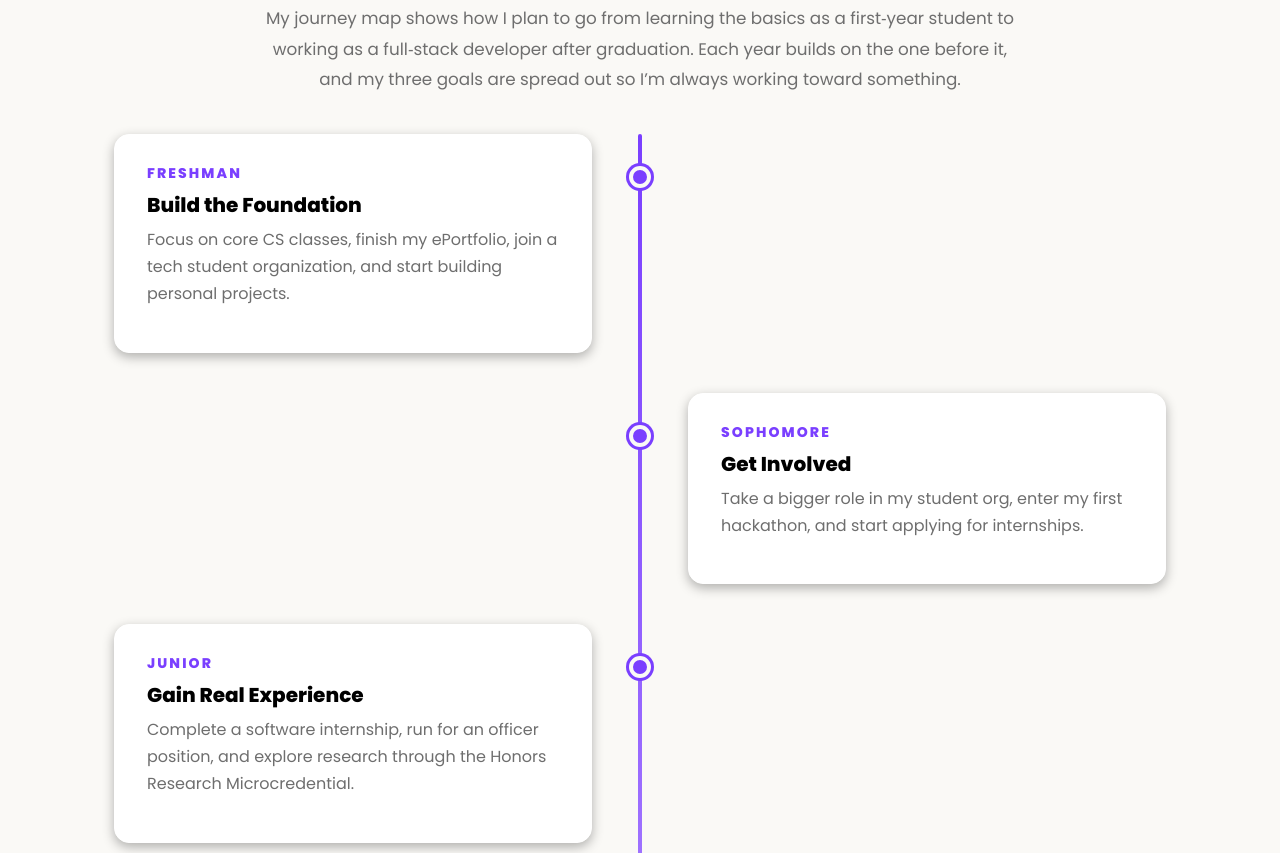
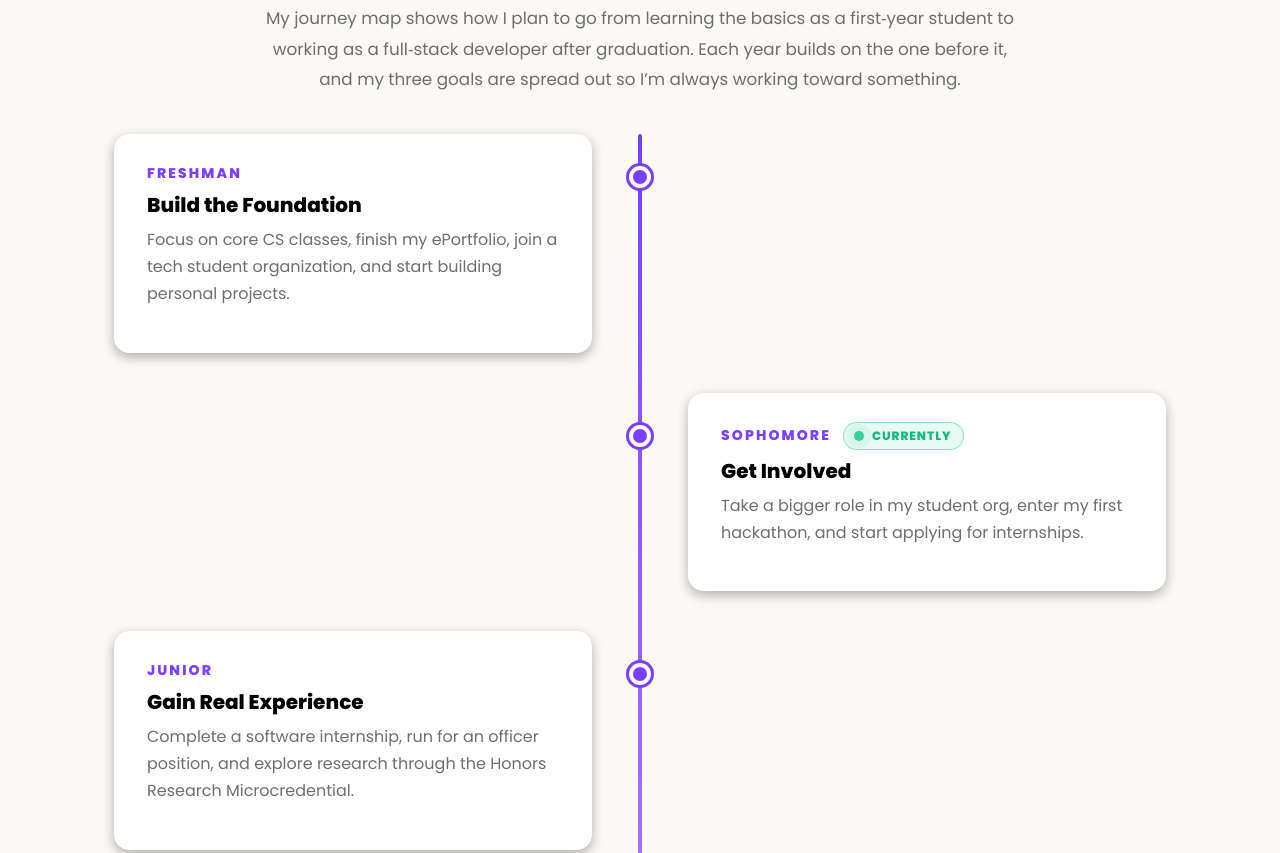
Before and after one commit to ri12oe/ePortfolio, a website: page honors.html in a window 1280 px wide. Shown: the part 5169-6022 px from the top of the page. Drawn offline with Linux system fonts and the light colour scheme.

Commit message:
feat: Add "Currently" badge with pulse animation to honors section

```diff
--- a/honors.html
+++ b/honors.html
@@ -629,7 +629,13 @@
             <li class="journey-map__step">
               <span class="journey-map__dot"></span>
               <div class="glow-hover journey-map__card">
-                <p class="journey-map__when">Sophomore</p>
+                <p class="journey-map__when">
+                  Sophomore
+                  <span class="journey-map__current">
+                    <span class="journey-map__pulse"></span>
+                    Currently
+                  </span>
+                </p>
                 <h3 class="journey-map__name">Get Involved</h3>
                 <p class="journey-map__text">
                   Take a bigger role in my student org, enter my first
--- a/scss/_base.scss
+++ b/scss/_base.scss
@@ -165,3 +165,15 @@ p {
     }
   }
 }
+
+// Green "live" dot pulse (Available for work!, Currently badge)
+@keyframes pulse-ring {
+  0% {
+    transform: scale(1);
+    opacity: 0.75;
+  }
+  100% {
+    transform: scale(2.6);
+    opacity: 0;
+  }
+}
--- a/scss/_honors.scss
+++ b/scss/_honors.scss
@@ -370,12 +370,50 @@ main {
       }
 
       &__when {
+        display: flex;
+        align-items: center;
+        flex-wrap: wrap;
+        gap: 12px;
         color: var(--primary-color);
         font-weight: 800;
         letter-spacing: 0.15em;
         text-transform: uppercase;
         font-size: 14px;
         margin-bottom: 6px;
+      }
+
+      // "Currently" badge with the same green pulse as "Available for work!"
+      &__current {
+        display: inline-flex;
+        align-items: center;
+        gap: 8px;
+        padding: 4px 12px 4px 10px;
+        border: 1px solid rgba(52, 211, 153, 0.5);
+        border-radius: 999px;
+        background: rgba(52, 211, 153, 0.12);
+        color: #10b981;
+        font-size: 12px;
+        letter-spacing: 0.08em;
+      }
+
+      &__pulse {
+        position: relative;
+        width: 10px;
+        height: 10px;
+        flex-shrink: 0;
+
+        &::before,
+        &::after {
+          content: "";
+          position: absolute;
+          inset: 0;
+          border-radius: 50%;
+          background: #34d399;
+        }
+
+        &::before {
+          animation: pulse-ring 1.8s cubic-bezier(0.4, 0, 0.6, 1) infinite;
+        }
       }
 
       &__name {
```
Also changed, not shown: css/styles.css.
